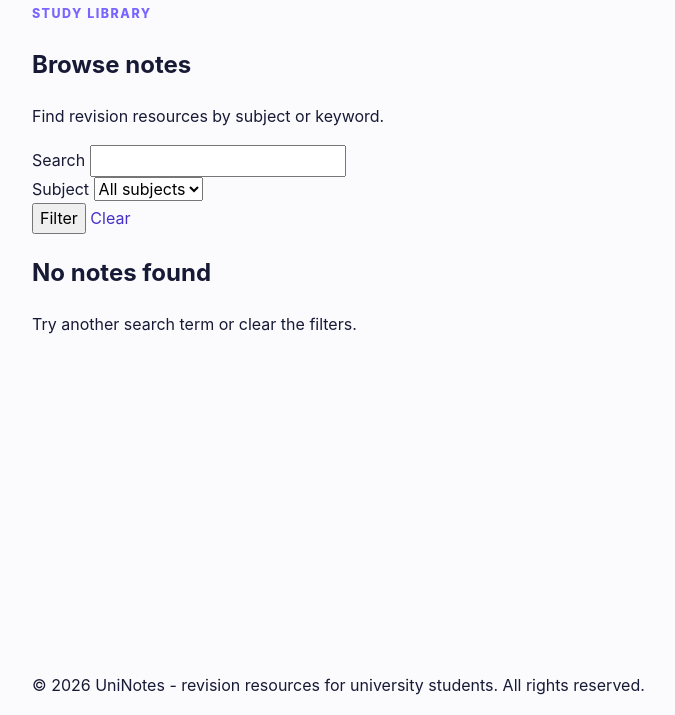
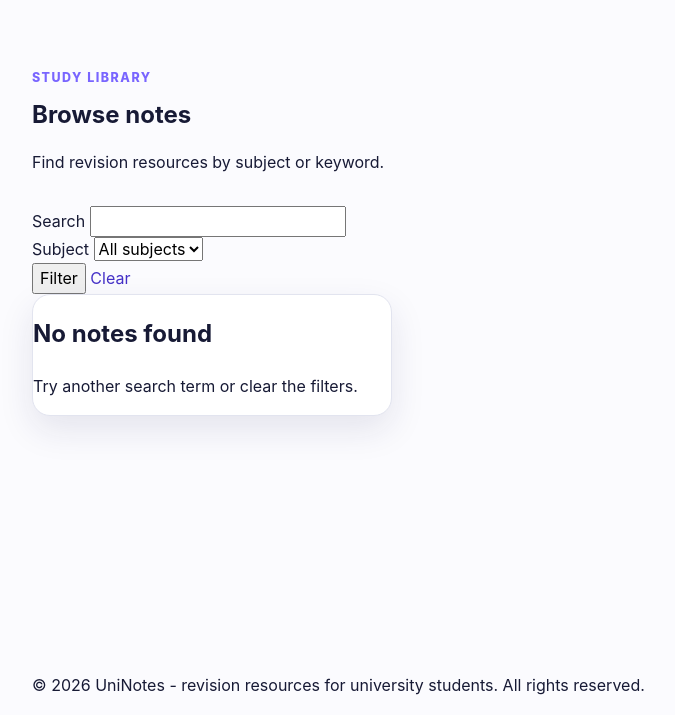
Before and after one commit to thanushsutharsan/uni-notes, a Django app: page /notes/ in a window 1280 px wide. Shown: the part 85-800 px from the top of the page, without its empty margins (48-723 px from the left). Run offline with Django 5.2, Linux system fonts and the light colour scheme; data that the repository does not hold is empty.

Commit message:
style: add subject and note crad styles

```diff
--- a/static/css/style.css
+++ b/static/css/style.css
@@ -303,3 +303,188 @@ textarea {
     position: relative;
     min-height: 330px;
 }
+/* subject and note cards */
+
+.paper-card {
+    position: absolute;
+    width: 230px;
+    min-height: 300px;
+    padding: 40px 24px;
+    color: #202759;
+    background: #fff;
+    border-radius: 14px;
+    box-shadow: 0 26px 60px rgba(0, 0, 0, 0.32);
+    font-size: 1.1rem;
+    text-align: center;
+}
+
+.paper-card strong {
+    display: block;
+    margin-top: 16px;
+    font-size: 1.6rem;
+    line-height: 1.1;
+}
+
+.paper-one {
+    left: 48px;
+    top: 18px;
+    transform: rotate(-7deg);
+}
+
+.paper-two {
+    right: 24px;
+    bottom: 4px;
+    transform: rotate(7deg);
+}
+
+.section {
+    padding-block: 64px;
+}
+
+.section-heading,
+.page-heading {
+    margin-bottom: 30px;
+}
+
+.section-heading {
+    display: flex;
+    justify-content: space-between;
+    align-items: end;
+    gap: 20px;
+}
+
+.section-heading h1,
+.section-heading h2,
+.page-heading h1,
+.form-card h1,
+.form-card h2 {
+    margin: 6px 0;
+}
+
+.subject-grid,
+.note-grid {
+    display: grid;
+    gap: 20px;
+}
+
+.subject-grid {
+    grid-template-columns: repeat(4, 1fr);
+}
+
+.note-grid {
+    grid-template-columns: repeat(3, 1fr);
+}
+
+.subject-card,
+.note-card,
+.form-card,
+.auth-side,
+.detail-cover,
+.detail-copy,
+.purchase-row,
+.empty-state,
+.result-card {
+    border: 1px solid var(--line);
+    background: var(--surface);
+    border-radius: var(--radius);
+    box-shadow: var(--shadow);
+}
+
+.subject-card {
+    overflow: hidden;
+    padding: 0;
+    color: var(--ink);
+}
+
+.subject-card-media {
+    aspect-ratio: 4 / 3;
+    overflow: hidden;
+    background: #eceefe;
+}
+
+.subject-card-media img {
+    display: block;
+    width: 100%;
+    height: 100%;
+    object-fit: cover;
+}
+
+.subject-card-body {
+    padding: 18px 20px 20px;
+}
+
+.subject-card strong {
+    display: block;
+    margin-bottom: 6px;
+}
+
+.subject-card span {
+    display: block;
+    color: var(--muted);
+}
+
+.subject-icon {
+    display: none !important;
+}
+
+.note-card {
+    overflow: hidden;
+}
+
+.cover {
+    display: block;
+    aspect-ratio: 4 / 3;
+    overflow: hidden;
+    background: #eceefe;
+}
+
+.cover img,
+.detail-cover img {
+    width: 100%;
+    height: 100%;
+    object-fit: cover;
+}
+
+.cover-placeholder {
+    display: grid;
+    place-items: center;
+    width: 100%;
+    height: 100%;
+    padding: 28px;
+    color: #2b3475;
+    background:
+        linear-gradient(135deg, rgba(91, 61, 245, 0.14), transparent 55%),
+        #eff1ff;
+    font-weight: 850;
+    font-size: 1.8rem;
+    text-align: center;
+}
+
+.cover-placeholder.large {
+    min-height: 480px;
+    font-size: 3rem;
+}
+
+.note-card-body {
+    padding: 20px;
+}
+
+.note-card h3 {
+    margin: 6px 0 18px;
+}
+
+.note-card h3 a {
+    color: var(--ink);
+}
+
+.note-subject {
+    color: var(--muted);
+    font-size: 0.86rem;
+}
+
+.note-card-footer {
+    display: flex;
+    align-items: center;
+    justify-content: space-between;
+    gap: 16px;
+}
```
